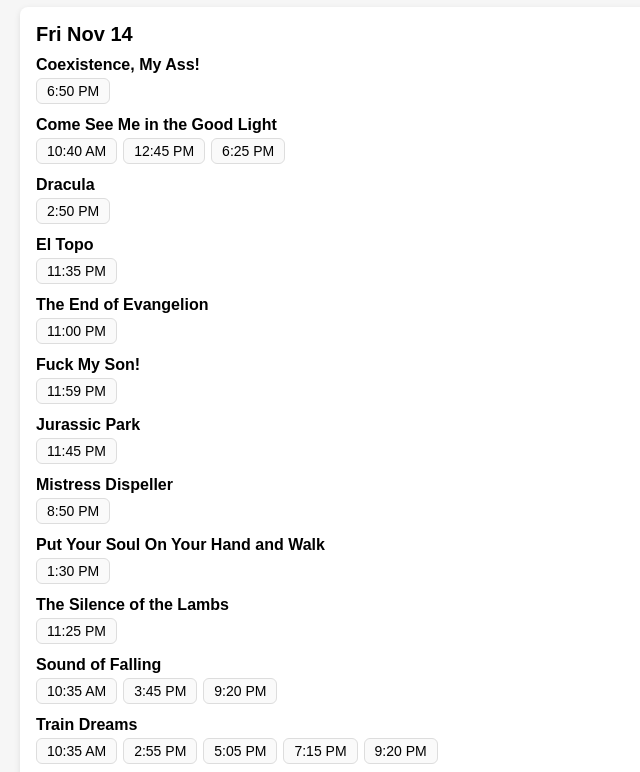
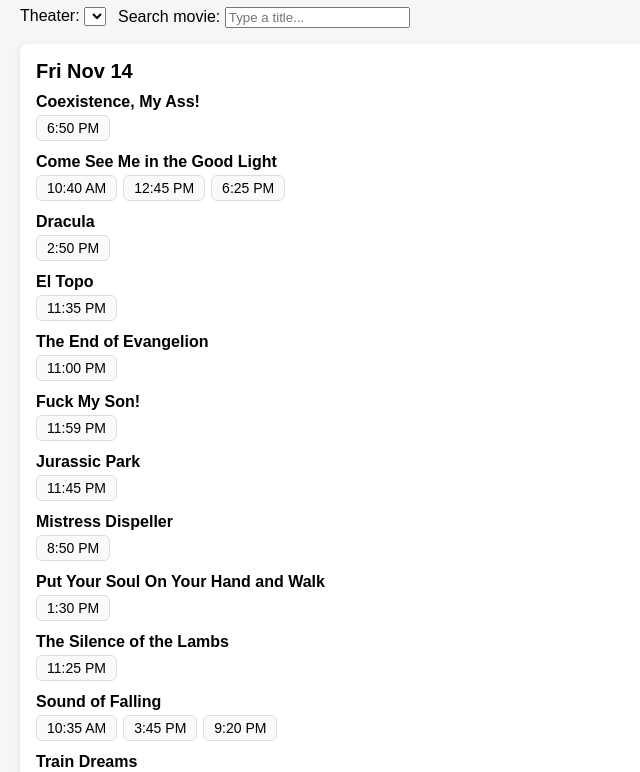
Before and after one commit to alpha-B8T/CineClub, a plain HTML site: page index.html in a window 1280 px wide. Shown: the part 73-845 px from the top of the page, without its empty margins (0-640 px from the left). Drawn offline with Linux system fonts and the light colour scheme.

Commit message:
Update index.html

```diff
--- a/index.html
+++ b/index.html
@@ -48,6 +48,20 @@
 <body>
 
   <h1>NYCinema</h1>
+
+  <div style="margin-bottom: 1rem; display: flex; gap: 0.75rem; flex-wrap: wrap;">
+    <label>
+     Theater:
+     <select id="theaterFilter">
+      <!-- options will be filled by JS -->
+     </select>
+    </label>
+
+    <label>
+     Search movie:
+     <input id="searchInput" type="text" placeholder="Type a title..." />
+    </label>
+  </div>
 
   <!-- THIS is the container your script fills -->
   <div id="schedule">Loading...</div>
```
